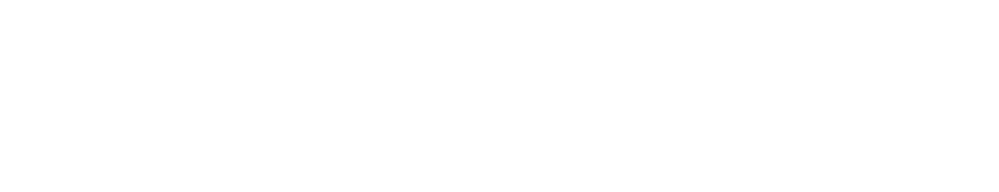
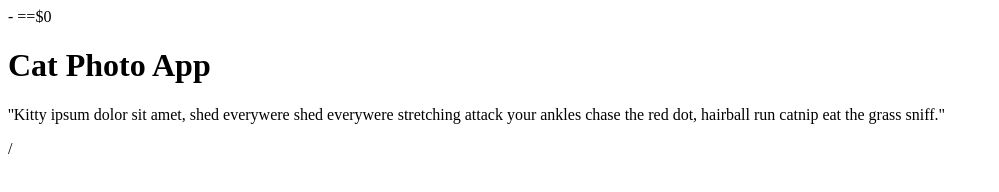
Before and after one commit to ejackson-droid/001-titles-headings-paragraphs-jackson-droid, a website: page index.html in a window 1280 px wide. Shown: the whole page, without its empty margins (0-999 px from the left). Drawn offline with Linux system fonts and the light colour scheme.

Commit message:
Update index.html

```diff
--- a/index.html
+++ b/index.html
@@ -1,8 +1,12 @@
 <html>
-    <head>
-
-    </head>
-    <body>
-
+    <head>-</head>
+    <body> ==$0
+    <h1>Cat Photo App</h1>
+    <p>
+     ''Kitty ipsum dolor sit amet, shed everywere shed everywere stretching
+      attack your ankles chase the red dot, hairball run catnip eat the grass
+      sniff."
+    </p>
+    <main<->/<main>
     </body>
-</html>
+  </html>
```
